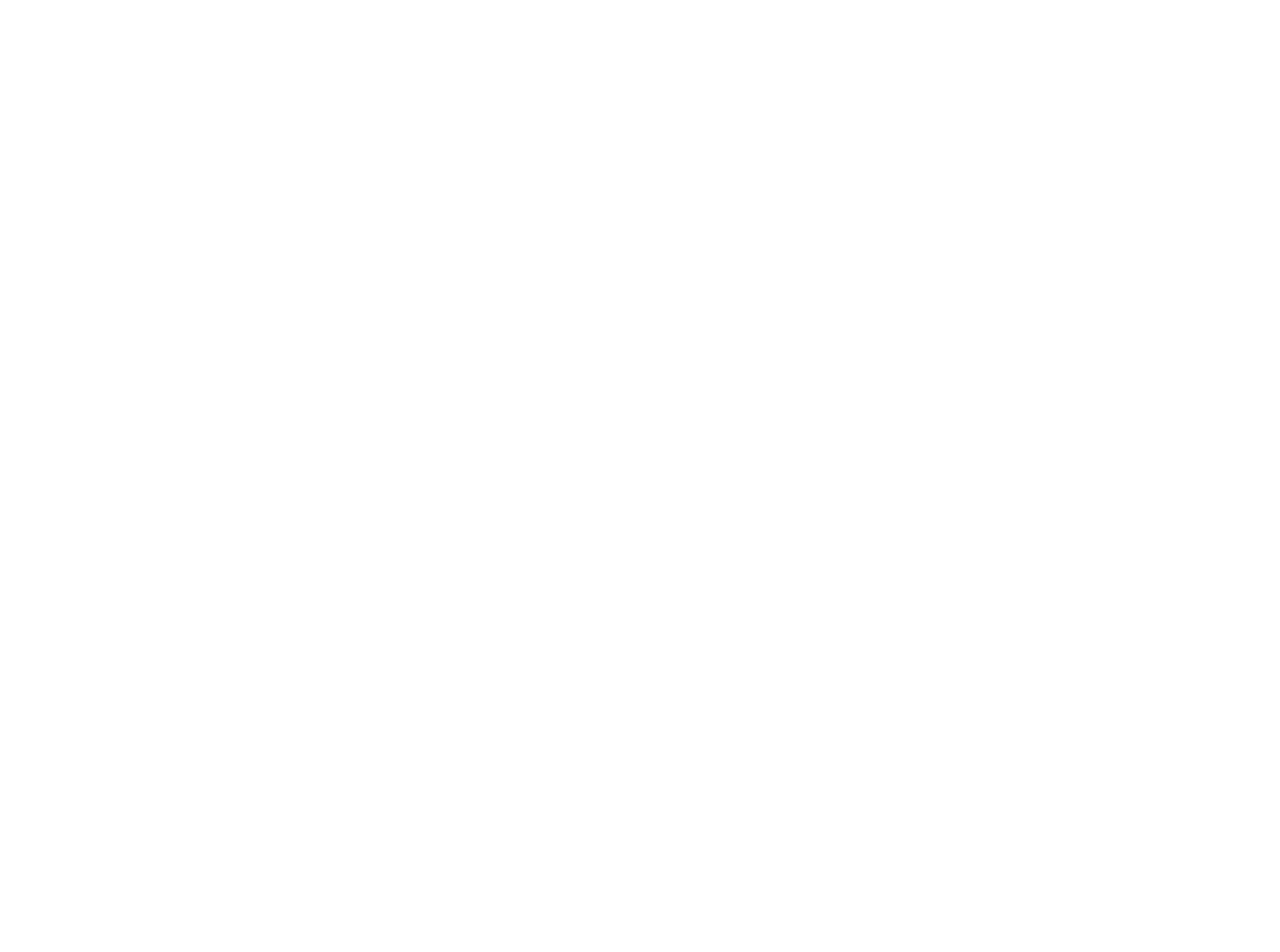
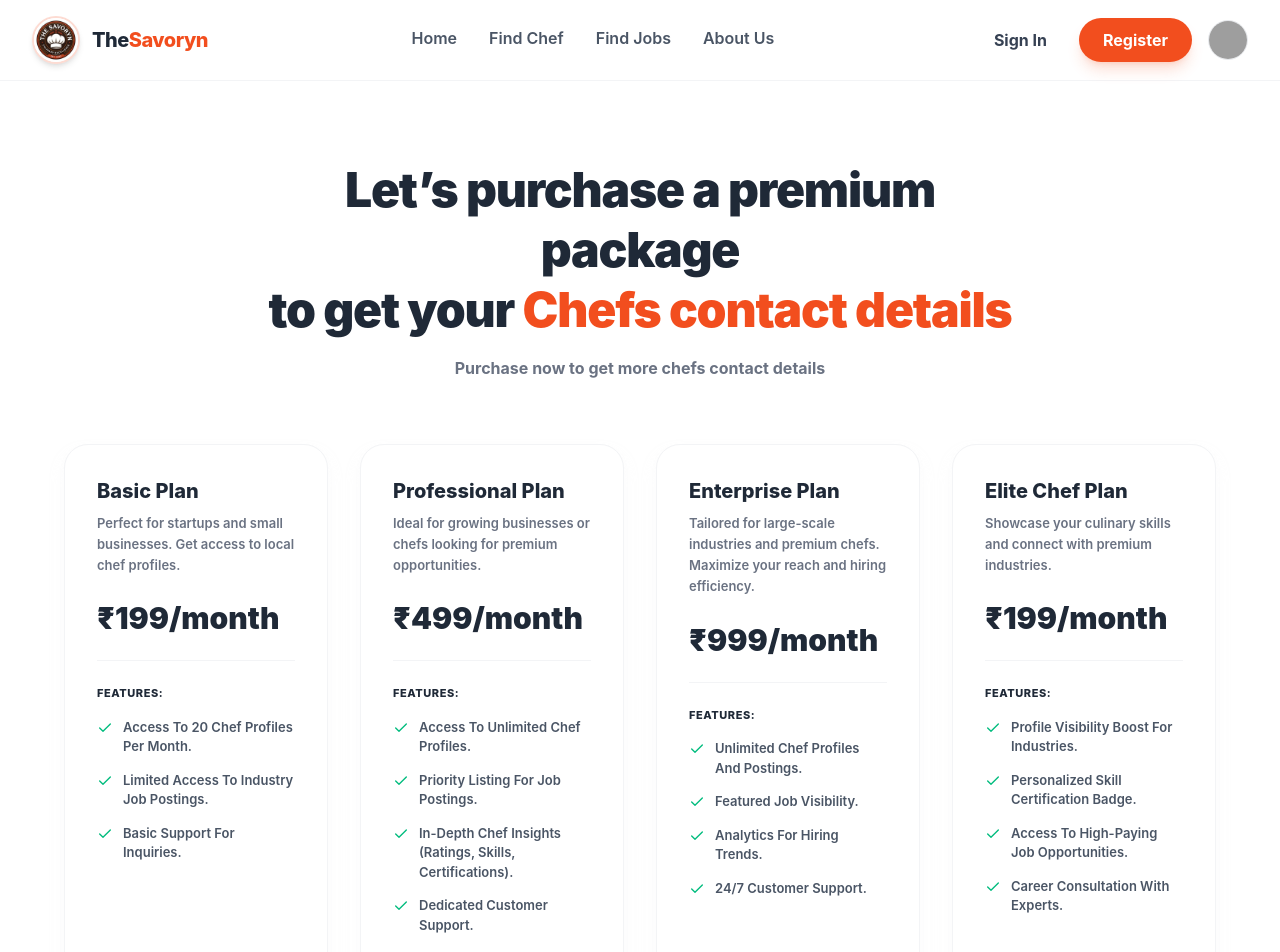
Before and after one commit to kashish6398/TheSavoryn, a React (Vite) app: page /pricing in a window 1280 px wide. Before the commit this address had no page. Shown: the top 952 px of the page. Before the commit the page ends 800 px from the top, so only its background shows below. Built offline with nearby package versions, Linux system fonts and the light colour scheme; grey boxes are pictures that could not be loaded.

Commit message:
add pricing page

```diff
--- a/src/App.jsx
+++ b/src/App.jsx
@@ -5,6 +5,7 @@
 import FindChef from "./pages/FindChef";
 import Profile from "./pages/Profile";
 import About from "./pages/About";
+import Pricing from "./pages/Pricing";
 
 function App() {
   return (
@@ -16,6 +17,7 @@
         <Route path="/find-chef" element={<FindChef />} />
         <Route path="/profile" element={<Profile />} />
         <Route path="/about" element={<About />} />
+        <Route path="/pricing" element={<Pricing />} />
       </Routes>
     </Router>
   );
--- a/src/components/Footer.jsx
+++ b/src/components/Footer.jsx
@@ -83,7 +83,7 @@
                 <ul className="space-y-2.5 text-sm text-white/70 font-semibold">
                   <li><Link to="/login" className="hover:text-white transition-colors">Sign In</Link></li>
                   <li><Link to="/register" className="hover:text-white transition-colors">Register</Link></li>
-                  <li><a href="/#categories" className="hover:text-white transition-colors">Pricing Plans</a></li>
+                  <li><Link to="/pricing" className="hover:text-white transition-colors">Pricing Plans</Link></li>
                   <li><a href="/#experts" className="hover:text-white transition-colors">Premium Features</a></li>
                 </ul>
               </div>
--- a/src/components/PromoBanner.jsx
+++ b/src/components/PromoBanner.jsx
@@ -1,3 +1,5 @@
+import { Link } from "react-router-dom";
+
 function PromoBanner() {
   return (
     <section className="bg-brand-primary text-white py-5 relative overflow-hidden shadow-lg">
@@ -8,9 +10,12 @@
         <p className="text-base sm:text-lg font-bold tracking-wide">
           Upgrade to Premium – Unlock Exclusive Features for Chefs and Industries!
         </p>
-        <button className="bg-white text-brand-primary hover:bg-brand-primary-light px-6 py-2 rounded-lg font-extrabold text-sm border-2 border-white transition-all duration-300 hover:scale-105 active:scale-95 shadow-md shadow-black/5 cursor-pointer">
+        <Link
+          to="/pricing"
+          className="bg-white text-brand-primary hover:bg-brand-primary-light px-6 py-2 rounded-lg font-extrabold text-sm border-2 border-white transition-all duration-300 hover:scale-105 active:scale-95 shadow-md shadow-black/5 cursor-pointer inline-block text-center"
+        >
           Subscribe Now
-        </button>
+        </Link>
       </div>
     </section>
   );
--- /dev/null
+++ b/src/pages/Pricing.jsx
@@ -0,0 +1,125 @@
+import Navbar from "../components/Navbar";
+import Footer from "../components/Footer";
+import { Check } from "lucide-react";
+
+function Pricing() {
+  const plans = [
+    {
+      name: "Basic Plan",
+      description: "Perfect for startups and small businesses. Get access to local chef profiles.",
+      price: "₹199/month",
+      features: [
+        "Access To 20 Chef Profiles Per Month.",
+        "Limited Access To Industry Job Postings.",
+        "Basic Support For Inquiries.",
+      ],
+    },
+    {
+      name: "Professional Plan",
+      description: "Ideal for growing businesses or chefs looking for premium opportunities.",
+      price: "₹499/month",
+      features: [
+        "Access To Unlimited Chef Profiles.",
+        "Priority Listing For Job Postings.",
+        "In-Depth Chef Insights (Ratings, Skills, Certifications).",
+        "Dedicated Customer Support.",
+      ],
+    },
+    {
+      name: "Enterprise Plan",
+      description: "Tailored for large-scale industries and premium chefs. Maximize your reach and hiring efficiency.",
+      price: "₹999/month",
+      features: [
+        "Unlimited Chef Profiles And Postings.",
+        "Featured Job Visibility.",
+        "Analytics For Hiring Trends.",
+        "24/7 Customer Support.",
+      ],
+    },
+    {
+      name: "Elite Chef Plan",
+      description: "Showcase your culinary skills and connect with premium industries.",
+      price: "₹199/month",
+      features: [
+        "Profile Visibility Boost For Industries.",
+        "Personalized Skill Certification Badge.",
+        "Access To High-Paying Job Opportunities.",
+        "Career Consultation With Experts.",
+      ],
+    },
+  ];
+
+  return (
+    <div className="min-h-screen flex flex-col bg-white pt-20">
+      <Navbar />
+
+      <main className="grow py-20 px-4 sm:px-6 lg:px-8">
+        <div className="max-w-7xl mx-auto">
+          {/* Header Text */}
+          <div className="text-center max-w-3xl mx-auto mb-16">
+            <h1 className="text-4xl sm:text-5xl font-black text-brand-dark leading-tight tracking-tight">
+              Let’s purchase a premium package <br className="hidden sm:inline" />
+              to get your <span className="text-brand-primary">Chefs contact details</span>
+            </h1>
+            <p className="mt-4 text-gray-500 font-bold text-sm sm:text-base">
+              Purchase now to get more chefs contact details
+            </p>
+          </div>
+
+          {/* Pricing Grid */}
+          <div className="grid grid-cols-1 md:grid-cols-2 lg:grid-cols-4 gap-8 items-stretch max-w-6xl mx-auto">
+            {plans.map((plan, index) => (
+              <div
+                key={index}
+                className="bg-white border border-gray-100 rounded-3xl p-8 flex flex-col shadow-lg shadow-gray-100/50 hover:shadow-xl hover:border-gray-200 transition-all duration-300 h-full relative"
+              >
+                {/* Plan Info */}
+                <h3 className="text-xl font-extrabold text-brand-dark mb-2">
+                  {plan.name}
+                </h3>
+                <p className="text-gray-500 text-[13px] font-semibold leading-relaxed mb-6 min-h-[60px]">
+                  {plan.description}
+                </p>
+
+                {/* Price */}
+                <div className="text-3xl font-black text-brand-dark mb-6">
+                  {plan.price}
+                </div>
+
+                {/* Features Divider & Title */}
+                <div className="border-t border-gray-100 pt-6 mb-4">
+                  <span className="text-[11px] font-extrabold text-brand-dark uppercase tracking-wider block mb-4">
+                    Features:
+                  </span>
+
+                  {/* Features List */}
+                  <ul className="space-y-3.5">
+                    {plan.features.map((feature, idx) => (
+                      <li key={idx} className="flex items-start gap-2.5">
+                        <Check className="w-4 h-4 text-emerald-500 shrink-0 mt-0.5" />
+                        <span className="text-gray-600 text-xs sm:text-[13px] font-semibold leading-normal">
+                          {feature}
+                        </span>
+                      </li>
+                    ))}
+                  </ul>
+                </div>
+
+                {/* CTA Button */}
+                <div className="mt-auto pt-6">
+                  <button className="w-full bg-brand-primary hover:bg-brand-primary-hover text-white font-extrabold py-3 px-6 rounded-xl shadow-lg shadow-brand-primary/20 transition-all duration-300 transform hover:-translate-y-0.5 active:translate-y-0 text-center text-sm cursor-pointer">
+                    Purchase
+                  </button>
+                </div>
+              </div>
+            ))}
+          </div>
+        </div>
+      </main>
+
+      <Footer />
+    </div>
+  );
+}
+
+export default Pricing;
```
